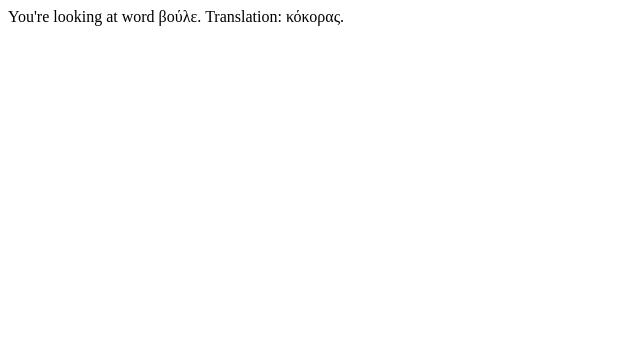
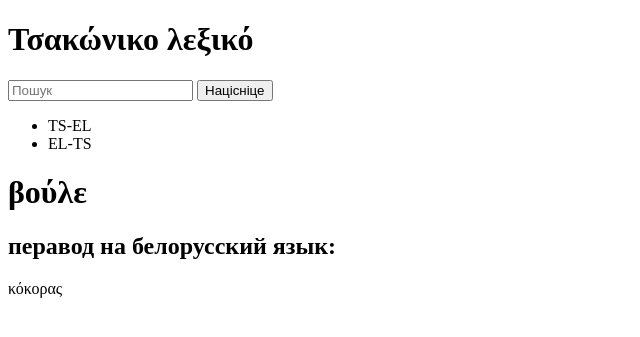
Before and after one commit to jgchaparro/TsakonianDB, a Django app: a page that uses TsakonianDict/dictionary/urls.py in a window 1280 px wide. Shown: the top 337 px of the page, without its empty margins (0-640 px from the left). Run offline with Django 4.2, Linux system fonts and the light colour scheme; data comes from the database, SQL or seed files in the repository.

Commit message:
Changing entry html

```diff
--- a/TsakonianDict/dictionary/templates/dictionary/word.html
+++ b/TsakonianDict/dictionary/templates/dictionary/entry.html
@@ -1,10 +1,10 @@
 <!DOCTYPE html>
 <html>
 <head>
-  <title>SKARNIK моўны скарб</title>
+  <title>Τσακώνικο λεξικό</title>
 </head>
 <body>
-  <h1>SKARNIK моўны скарб</h1>
+  <h1>Τσακώνικο λεξικό</h1>
 
   <div class="container">
     <div class="search-bar">
@@ -14,14 +14,15 @@
 
     <div class="languages">
       <ul>
-        <li>рус-бел</li>
-        <li>бел-рус</li>
+        <li>TS-EL</li>
+        <li>EL-TS</li>
       </ul>
     </div>
 
     <div class="translation">
+      <h1>{{ tsakonian }}</h1>
       <h2>перавод на белорусский язык:</h2>
-      <p>сельское хозяйство іаркшыр, -ра мужской род</p>
+      <p>{{ greek }}</p>
     </div>
   </div>
 </body>
--- a/TsakonianDict/dictionary/templates/dictionary/index.html
+++ b/TsakonianDict/dictionary/templates/dictionary/index.html
@@ -22,7 +22,7 @@
 {% if latest_entries %}
     <ul>
     {% for entry in latest_entries %}
-        <li><a href="{% url 'dictionary:word' entry.tsakonian %}">{{ entry.tsakonian }}</a></li>
+        <li><a href="{% url 'dictionary:entry' entry.tsakonian %}">{{ entry.tsakonian }}</a></li>
     {% endfor %}
     </ul>
 {% else %}
--- a/TsakonianDict/dictionary/urls.py
+++ b/TsakonianDict/dictionary/urls.py
@@ -5,5 +5,5 @@ from . import views
 app_name = "dictionary"
 urlpatterns = [
     path("", views.index, name="index"),
-    path("<str:word>/", views.word, name="word"),
+    path("<str:entry>/", views.entry, name="entry"),
 ]
--- a/TsakonianDict/dictionary/views.py
+++ b/TsakonianDict/dictionary/views.py
@@ -20,10 +20,18 @@ def index(request):
 
     return HttpResponse(template.render(context, request))
 
-def word(request, word):
-    # entry = Entry.objects.get(tsakonian=word)
-    # Recreate this line, but with get_object_or_404
-    entry = get_object_or_404(Entry, tsakonian=word)
-    # Extract the Greek translation from the database
+def entry(request, entry):
+    # Load the template
+    template = loader.get_template("dictionary/entry.html")
+
+    # Set the context
+    entry = get_object_or_404(Entry, tsakonian=entry)
+    tsakonian = entry
     greek = entry.greek
-    return HttpResponse(f"You're looking at word {word}. Translation: {greek}.")
+
+    context = {
+        "tsakonian": tsakonian,
+        "greek": greek,
+    }
+
+    return HttpResponse(template.render(context, request))
```
